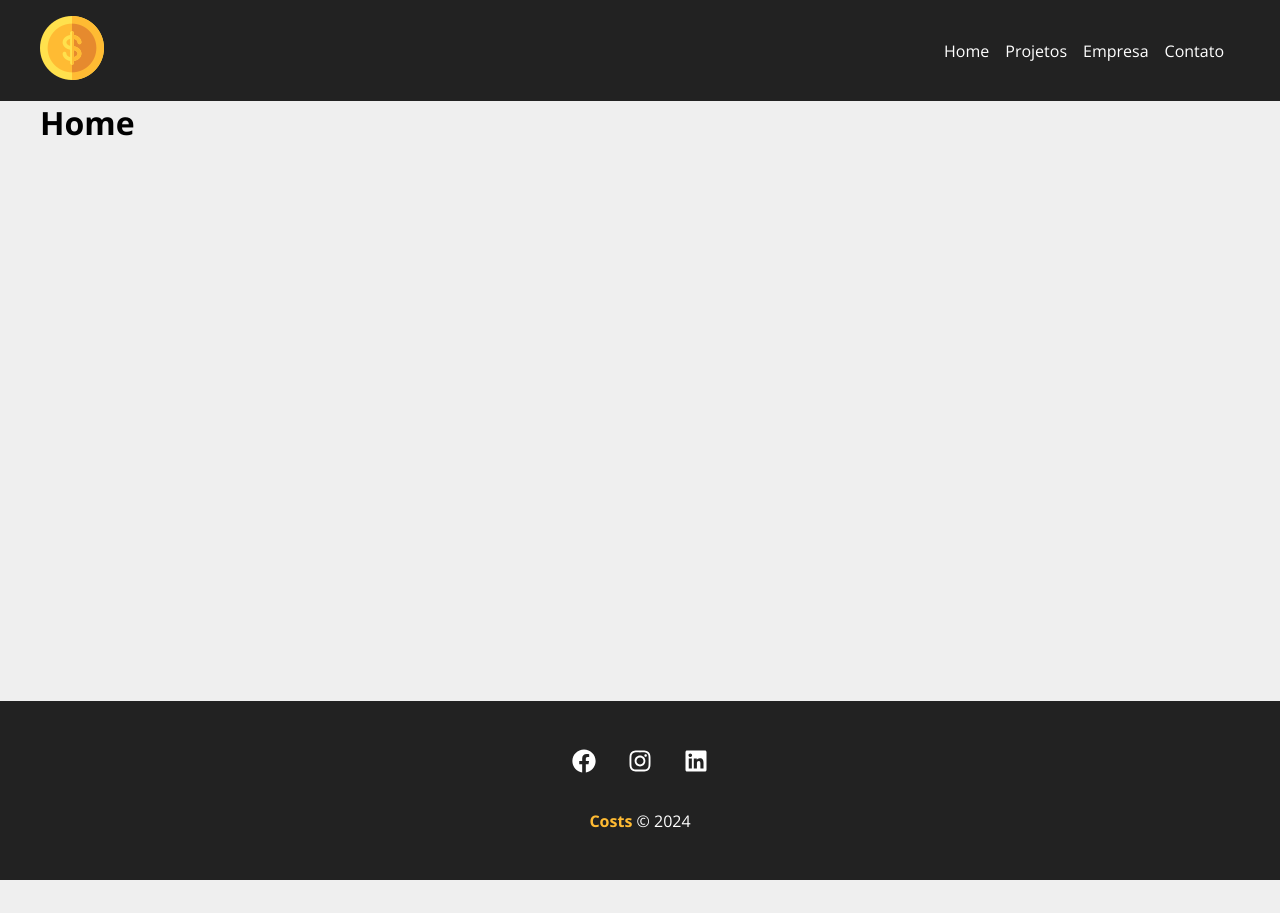
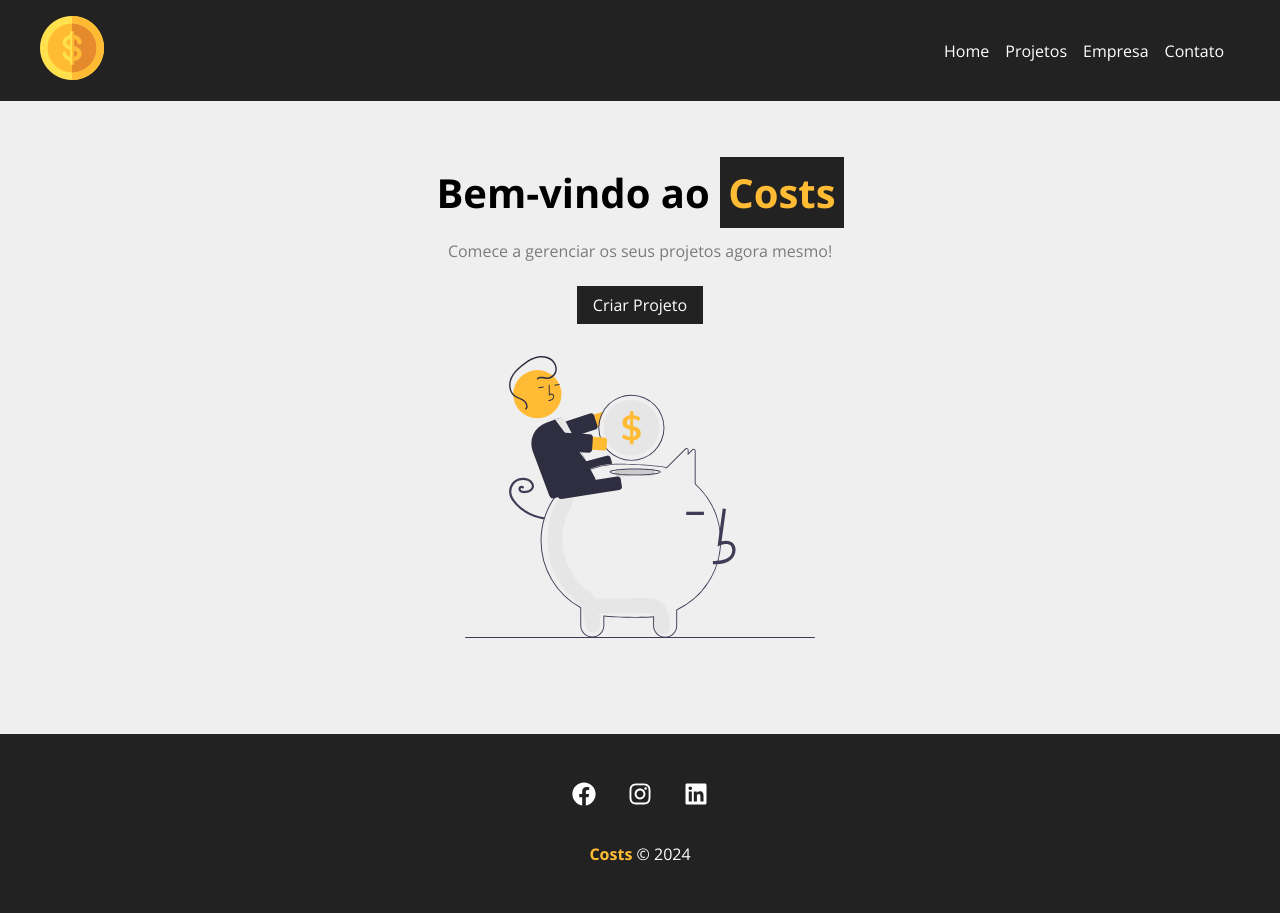
Before and after one commit to JaqueManzano/costs, a React (Create React App) app: page / in a window 1280 px wide. Before the commit the page ends 880 px from the top, so only its background shows below. Built offline with nearby package versions, Linux system fonts and the light colour scheme.

Commit message:
Criando a home

```diff
--- /dev/null
+++ b/src/components/layout/LinkButton.js
@@ -0,0 +1,12 @@
+import styles from './LinkButton.module.css'
+import { Link } from 'react-router-dom'
+
+function LinkButton({ to, text }) {
+    return (
+        <Link className={styles.btn} to={to}>
+            {text}
+        </Link>
+    )
+}
+
+export default LinkButton
--- /dev/null
+++ b/src/components/layout/LinkButton.module.css
@@ -0,0 +1,11 @@
+.btn{
+    background-color: #222;
+    color: #fff;
+    padding: 0.5em 1em;
+    text-decoration: none;
+    transition: 0.5s;
+}
+
+.btn:hover{
+    color: #ffbb33;
+}
--- a/src/components/pages/Home.js
+++ b/src/components/pages/Home.js
@@ -1,5 +1,16 @@
+import styles from './Home.module.css'
+import savings from '../../img/savings.svg'
+import LinkButton from '../layout/LinkButton'
+
 function Home() {
-    return <h1>Home</h1>
+    return (
+        <section className={styles.home_container}>
+            <h1>Bem-vindo ao <span>Costs</span></h1>
+            <p>Comece a gerenciar os seus projetos agora mesmo!</p>
+            <LinkButton to="/newproject" text="Criar Projeto"/>
+            <img src={savings} alt="Costs"/>
+        </section>
+    )
 }
 
 export default Home
--- /dev/null
+++ b/src/components/pages/Home.module.css
@@ -0,0 +1,29 @@
+.home_container{
+    width: 100%;
+    display: flex;
+    flex-direction: column;
+    align-items: center;
+    justify-content: center;
+    padding: 4em;
+}
+
+.home_container h1{
+    font-size: 2.5em;
+    margin-bottom: .5em;
+}
+
+.home_container h1 span{
+    color: #ffbb33;
+    padding: 0.2em;
+    background-color: #222;
+}
+
+.home_container p{
+    margin-bottom: 1.5em;
+    color: #7b7b7b;
+}
+
+.home_container img{
+    width: 350px;
+    margin: 2em 0;
+}
```
